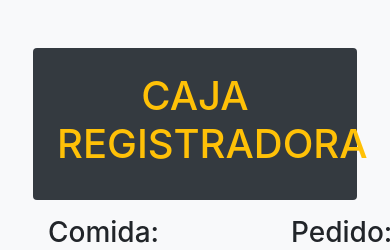
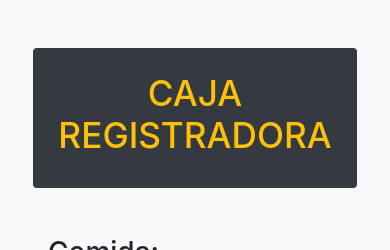
Before and after one commit to alexortiz47/CajaRegistradoraRestaurante-Angular, an Angular app: page / in a window 390 px wide. Shown: the top 250 px of the page. Built offline with nearby package versions, Linux system fonts and the light colour scheme.

Commit message:
Responsive terminado y subido a Firebase

```diff
--- a/src/app/app.component.css
+++ b/src/app/app.component.css
@@ -0,0 +1,5 @@
+@media (max-width: 470px) {
+  h1 {
+    font-size: 2.2rem;
+  }
+}
--- a/src/app/app.component.html
+++ b/src/app/app.component.html
@@ -1,16 +1,16 @@
 <div class="container bg-light p-5">
-  <div class="row mb-3">
-    <div class="col-12 bg-dark text-light p-4 rounded">
+  <div class="row mb-5">
+    <div class="col-12 bg-dark p-4 rounded">
       <h1 class="text-center text-warning">CAJA REGISTRADORA</h1>
     </div>
   </div>
-  <div class="row mb-5">
-    <div class="col-9">
+  <div class="row ">
+    <div class="col-md-9 col-sm-12">
       <lista-productos titulo="Comida:" [productos]="arrProductosComida" (productoSeleccionado)="addProducto($event)"></lista-productos>
       <lista-productos titulo="Bebidas:" [productos]="arrProductosBebida" (productoSeleccionado)="addProducto($event)"></lista-productos>
       <lista-productos titulo="Postres:" [productos]="arrProductosPostres" (productoSeleccionado)="addProducto($event)"></lista-productos>
     </div>
-    <div class="col-3">
+    <div class="col-md-3 col-sm-12">
         <pedido [pedido]="arrProductosPedidos"></pedido>
     </div>
   </div>
```
